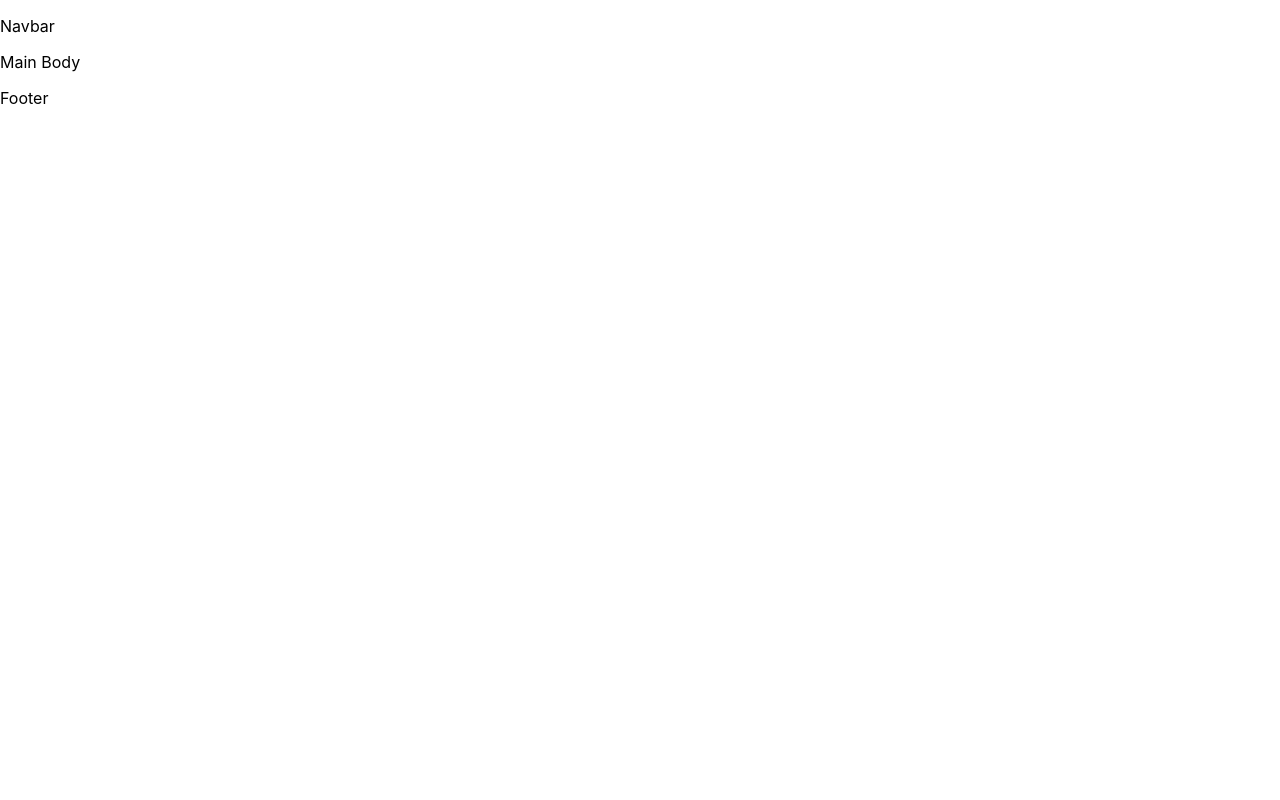
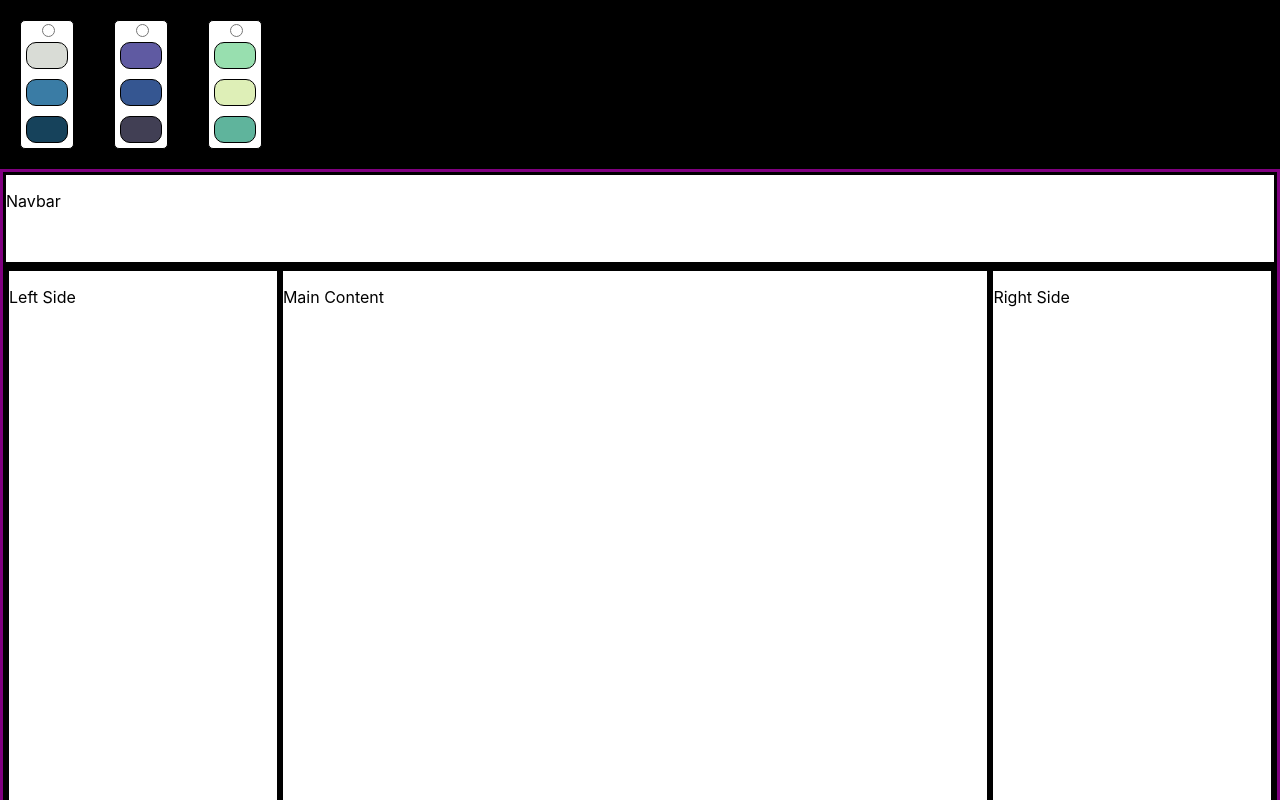
Before and after one commit to ReesesSnickers/Testing_Personal-CSPersonalization, a React (Create React App) app in the folder cspersonalization/: page / in a window 1280 px wide. Shown: the top 800 px of the page. Built offline with nearby package versions, Linux system fonts and the light colour scheme.

Commit message:
test setup created

```diff
--- a/cspersonalization/src/App.css
+++ b/cspersonalization/src/App.css
@@ -0,0 +1,68 @@
+.main_page{
+  border: 3px solid purple;
+  height: 100vh;
+  display: flex;
+  flex-direction: column;
+  flex-grow: 1;
+  flex-basis: auto;
+}
+
+.main_navbar{
+  flex: 0.75;
+  border: 3px solid black;
+  height: 75px;
+}
+
+.main_body{
+  flex: 5;
+  border: 3px solid black;
+  display: flex;
+}
+
+.main_leftside {
+  border: 3px solid black;
+  display: flex;
+  flex-grow: 1;
+}
+
+.main_content{
+  border: 3px solid black;
+  display: flex;
+  flex-grow: 3;
+}
+
+.main_rightside{
+  border: 3px solid black;
+  display: flex;
+  flex-grow: 1;
+}
+
+.main_footer {
+  flex: 1;
+  border: 3px solid black;
+  height: 100px;
+}
+
+.playground_container{
+  display: flex;
+  background-color: black;
+}
+
+.playground_optioncontainer{
+  background-color: white;
+  border: 1px solid black;
+  margin: 20px;
+  border-radius: 5px;
+  display: flex;
+  flex-direction: column;
+  align-items: center;
+
+}
+
+.playground_coloroption {
+  border-radius: 10px;
+  height: 25px;
+  width: 40px;
+  border: 1px solid black;
+  margin: 5px;
+}
--- a/cspersonalization/src/App.js
+++ b/cspersonalization/src/App.js
@@ -3,20 +3,69 @@ import logo from './logo.svg';
 import './App.css';
 
 class App extends Component {
+  constructor(props){
+    super(props);
+    this.state={
+      color1: "#FFF",
+      color2: "#FFF",
+      color3: "#FFF"
+    }
+  }
+
+
+  handleColorChoice = (e) => {
+    let colorObject = e.currentTarget.value
+    colorObject = colorObject.split(' ')
+    this.setState({
+      color1: colorObject[1],
+      color2: colorObject[2],
+      color3: colorObject[3]
+    })
+  }
+
   render() {
+    // let test = {color1: "#D9DCD6", color2: "#3A7CA5", color3: "#16425B"}
+    const colorPallet1 = " #D9DCD6 #3A7CA5 #16425B"
+    const colorPallet2 = " #5F5AA2 #355691 #413F54"
+    const colorPallet3 = " #98DFAF #DEEFB7 #5FB49C"
     return (
       <div>
-        <div>
-
+        <div className="playground_container">
+          <div className="playground_optioncontainer">
+            <input type="radio" name="color" value={colorPallet1} onChange={this.handleColorChoice} />
+            <div className="playground_coloroption" style={{backgroundColor: "#D9DCD6"}}/>
+            <div className="playground_coloroption" style={{backgroundColor: "#3A7CA5"}} />
+            <div className="playground_coloroption" style={{backgroundColor: "#16425B"}} />
+          </div>
+          <div className="playground_optioncontainer">
+            <input type="radio" name="color" value={colorPallet2} onChange={this.handleColorChoice} />
+            <div className="playground_coloroption" style={{backgroundColor: "#5F5AA2"}} />
+            <div className="playground_coloroption" style={{backgroundColor: "#355691"}} />
+            <div className="playground_coloroption" style={{backgroundColor: "#413F54"}} />
+          </div>
+          <div className="playground_optioncontainer">
+            <input type="radio" name="color" value={colorPallet3} onChange={this.handleColorChoice} />
+            <div className="playground_coloroption" style={{backgroundColor: "#98DFAF"}} />
+            <div className="playground_coloroption" style={{backgroundColor: "#DEEFB7"}} />
+            <div className="playground_coloroption" style={{backgroundColor: "#5FB49C"}} />
+          </div>
         </div>
-        <div>
-          <div className="main_navbar">
+        <div className="main_page">
+          <div className="main_navbar" style={{backgroundColor: this.state.color3}} >
             <p>Navbar</p>
           </div>
           <div className="main_body">
-            <p>Main Body</p>
+            <div className="main_leftside" style={{backgroundColor: this.state.color2}} >
+              <p>Left Side</p>
+            </div>
+            <div className="main_content" style={{backgroundColor: this.state.color1}} >
+              <p>Main Content</p>
+            </div>
+            <div className="main_rightside" style={{backgroundColor: this.state.color2}} >
+              <p>Right Side</p>
+            </div>
           </div>
-          <div className="main_footer">
+          <div className="main_footer" style={{backgroundColor: this.state.color3}} >
             <p>Footer</p>
           </div>
         </div>
```
